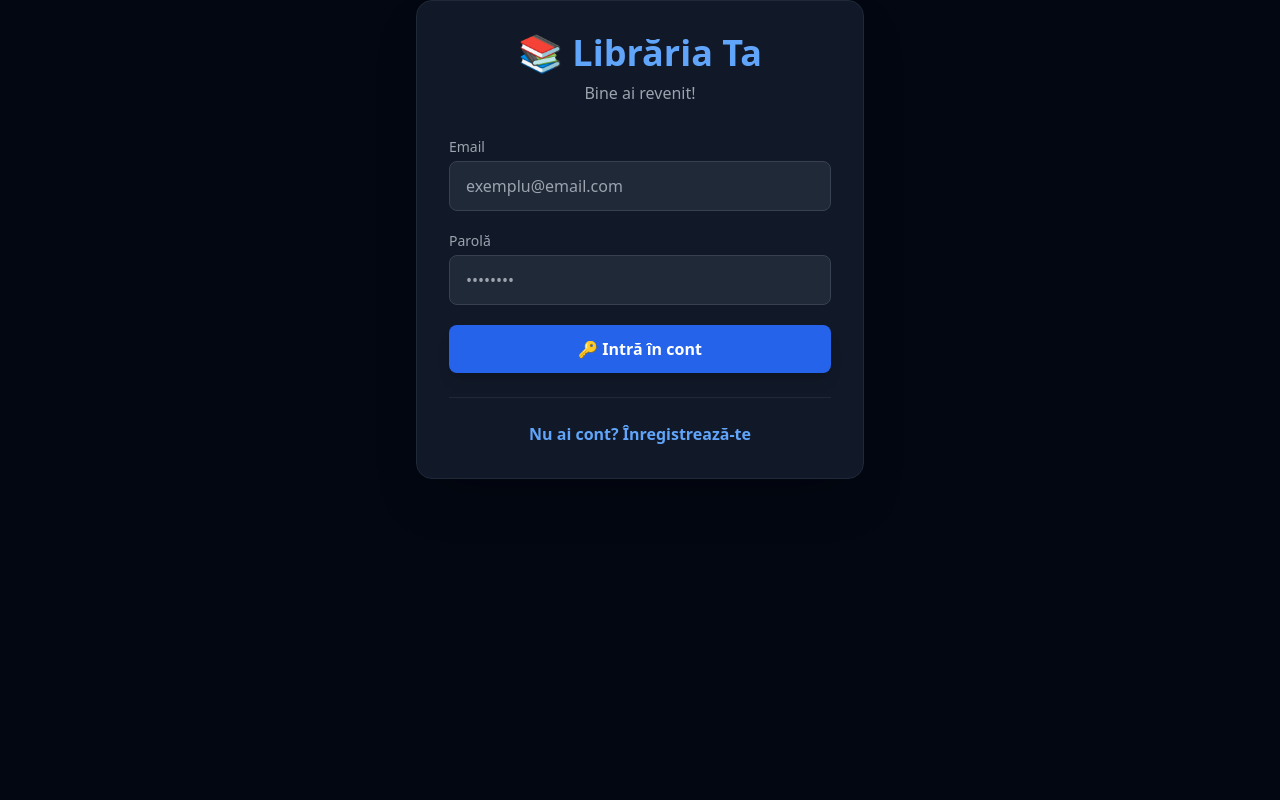
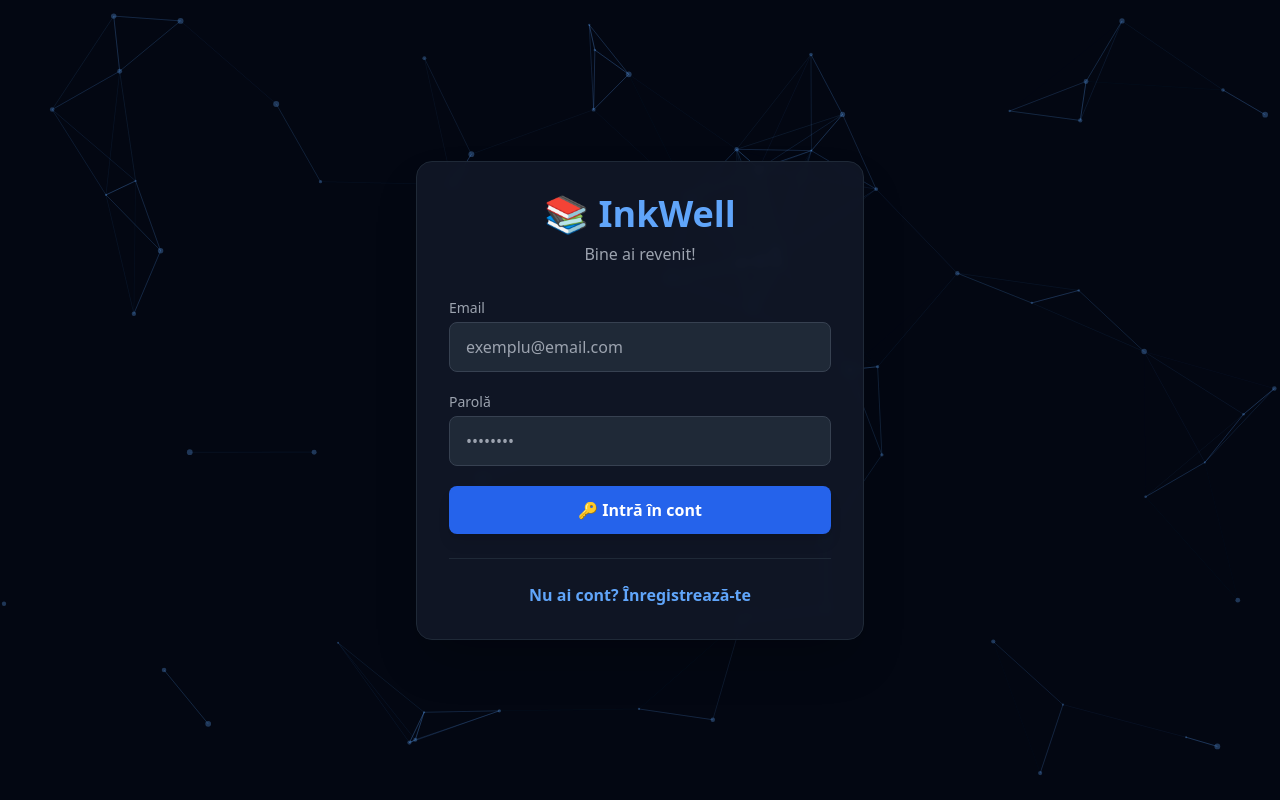
Before and after one commit to Costin-marius/librarie-licenta, a React (Vite) app in the folder frontend/: page / in a window 1280 px wide. Built offline with nearby package versions, Linux system fonts and the light colour scheme.

Commit message:
Reparat badge cos Navbar si functionalitati Adauga in Cos / Wishlist pe pagina produsului

```diff
--- a/frontend/package.json
+++ b/frontend/package.json
@@ -14,7 +14,9 @@
     "react": "^19.2.0",
     "react-dom": "^19.2.0",
     "react-router-dom": "^7.13.1",
-    "react-toastify": "^11.0.5"
+    "react-toastify": "^11.0.5",
+    "react-tsparticles": "^2.12.0",
+    "tsparticles": "^2.12.0"
   },
   "devDependencies": {
     "@eslint/js": "^9.39.1",
--- a/frontend/src/App.jsx
+++ b/frontend/src/App.jsx
@@ -82,7 +82,7 @@ function App() {
                                     onClick={() => { setVizualizare('magazin'); setArataCos(false); setTermenCautare(''); }}
                                     className="text-2xl font-extrabold text-blue-400 hover:text-blue-300 transition-colors flex items-center gap-2"
                                 >
-                                    📚 Librarie
+                                    📚 InkWell
                                 </Link>
 
                                 {rolUtilizator === 'admin' && (
@@ -123,10 +123,10 @@ function App() {
                                         className="relative bg-blue-600 hover:bg-blue-700 text-white px-4 py-2 rounded-lg font-bold transition flex items-center gap-2 shadow-lg shadow-blue-900/20"
                                     >
                                         🛒 Coșul meu
-                                        <span className="bg-white text-blue-600 w-5 h-5 rounded-full flex items-center justify-center text-xs font-black">
-                                            {/* Aici arătăm câte produse diferite sunt în coș */}
-                                            {cos.length}
-                                        </span>
+                                        <span className="bg-white text-blue-600 min-w-[20px] h-5 px-1.5 rounded-full flex items-center justify-center text-xs font-black">
+                                        {/* Aici adunăm cantitatea FIECĂRUI produs din coș */}
+                                        {cos.reduce((total, produs) => total + (produs.cantitate || 1), 0)}
+                                         </span>
                                     </button>
                                 )}
 
@@ -163,8 +163,8 @@ function App() {
                                 {/* Ruta pentru Dashboard Admin */}
                                 <Route path="/dashboard" element={<AdminDashboard />} />
 
-                                {/* Ruta pentru Detalii Carte */}
-                                <Route path="/carte/:id" element={<DetaliiCarte />} />
+                                {/*Ruta pentru Detalii Carte*/}
+                                <Route path="/carte/:id" element={<DetaliiCarte cos={cos} setCos={setCos} />} />
                             </Routes>
                         </main>
                     </>
--- a/frontend/src/pages/AdminDashboard.jsx
+++ b/frontend/src/pages/AdminDashboard.jsx
@@ -95,7 +95,7 @@ function AdminDashboard() {
             <aside className="w-64 bg-gray-900 border-r border-gray-800 flex flex-col hidden md:flex">
                 <div className="p-6 border-b border-gray-800">
                     <h2 className="text-2xl font-black text-blue-400">AdminPanel</h2>
-                    <p className="text-xs text-gray-500 mt-1">Librăria Ta - Gestiune</p>
+                    <p className="text-xs text-gray-500 mt-1"> Gestiune </p>
                 </div>
 
                 <nav className="flex-1 p-4 space-y-2">
--- a/frontend/src/pages/Login.jsx
+++ b/frontend/src/pages/Login.jsx
@@ -3,10 +3,19 @@ import axios from 'axios';
 import { ToastContainer, toast } from 'react-toastify';
 import 'react-toastify/dist/ReactToastify.css';
 
+// NOU: Importăm librăriile pentru fundalul animat
+import Particles from "react-tsparticles";
+import { loadFull } from "tsparticles";
+
 // Am adaugat setRolUtilizator si setVizualizare ca props
 function Login({ setRolUtilizator, setVizualizare , setNumeUtilizator}) {
     const [isLogin, setIsLogin] = useState(true);
     const [dateFormular, setDateFormular] = useState({ email: '', parola: '', nume: '' });
+
+    // NOU: Funcția care inițializează particulele de pe fundal
+    const particlesInit = async (main) => {
+        await loadFull(main);
+    };
 
     const handleInput = (e) => {
         setDateFormular({ ...dateFormular, [e.target.name]: e.target.value });
@@ -24,12 +33,11 @@ function Login({ setRolUtilizator, setVizualizare , setNumeUtilizator}) {
                 localStorage.setItem('token', response.data.token);
                 localStorage.setItem('rol', response.data.rol || 'user');
                 localStorage.setItem('nume', response.data.nume || ''); // Salvăm în browser
-    if(setNumeUtilizator) setNumeUtilizator(response.data.nume || '')
 
+                if(setNumeUtilizator) setNumeUtilizator(response.data.nume || '');
 
                 // Actualizam starea in App.jsx imediat
                 if(setRolUtilizator) setRolUtilizator(response.data.rol || 'user');
-                if(setNumeUtilizator) setNumeUtilizator(response.data.nume || '')
 
                 toast.success('Te-ai autentificat!');
 
@@ -50,13 +58,59 @@ function Login({ setRolUtilizator, setVizualizare , setNumeUtilizator}) {
     };
 
     return (
-        /* w-full h-full si items-center justify-center ca sa stea pe mijlocul ecranului */
-        <div className="w-full h-full flex items-center justify-center bg-gray-950 px-4">
+        <div className="min-h-screen w-full flex items-center justify-center bg-gray-950 px-4 relative overflow-hidden">
+
+            {/*Componenta de particule pentru fundal */}
+            <Particles
+                id="tsparticles"
+                init={particlesInit}
+                options={{
+                    fullScreen: { enable: true, zIndex: 0 },
+                    background: { color: { value: "#030712" } },
+                    fpsLimit: 120,
+                    interactivity: {
+                        events: {
+                            onHover: { enable: true, mode: "repulse" },
+                            resize: true,
+                        },
+                    },
+                    particles: {
+                        color: { value: "#60a5fa" },
+                        links: {
+                            color: "#60a5fa",
+                            distance: 150,
+                            enable: true,
+                            opacity: 0.2,
+                            width: 1,
+                        },
+                        collisions: { enable: true },
+                        move: {
+                            directions: "none",
+                            enable: true,
+                            outModes: { default: "bounce" },
+                            random: false,
+                            speed: 1,
+                            straight: false,
+                        },
+                        number: {
+                            density: { enable: true, area: 800 },
+                            value: 60, // Numărul de particule
+                        },
+                        opacity: { value: 0.3 },
+                        shape: { type: "circle" },
+                        size: { value: { min: 1, max: 3 } },
+                    },
+                    detectRetina: true,
+                }}
+                className="absolute inset-0 z-0"
+            />
+
             <ToastContainer position="top-right" autoClose={3000} theme="dark" />
 
-            <div className="max-w-md w-full bg-gray-900 p-8 rounded-2xl shadow-2xl border border-gray-800">
+            {/*Am adăugat z-10, relative și backdrop-blur ca să iasă în evidență peste particule */}
+            <div className="max-w-md w-full bg-gray-900/90 backdrop-blur-sm p-8 rounded-2xl shadow-2xl border border-gray-800 relative z-10">
                 <div className="text-center mb-8">
-                    <h1 className="text-4xl font-extrabold text-blue-400 mb-2">📚 Librăria Ta</h1>
+                    <h1 className="text-4xl font-extrabold text-blue-400 mb-2">📚 InkWell</h1>
                     <p className="text-gray-400">
                         {isLogin ? 'Bine ai revenit!' : 'Creează un cont nou.'}
                     </p>
```
Also changed, not shown: frontend/src/DetaliiCarte.jsx (+64 -61 lines), frontend/src/pages/Home.jsx (+31 -15 lines), 1 other file (tests, documents, lock files or other folders).
